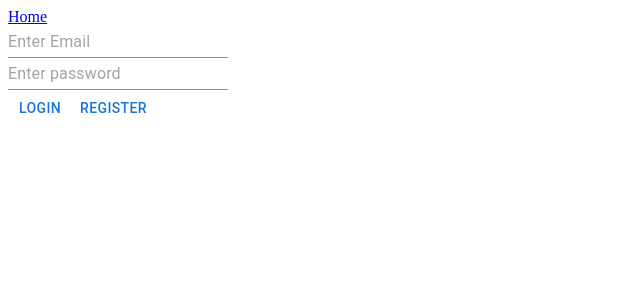
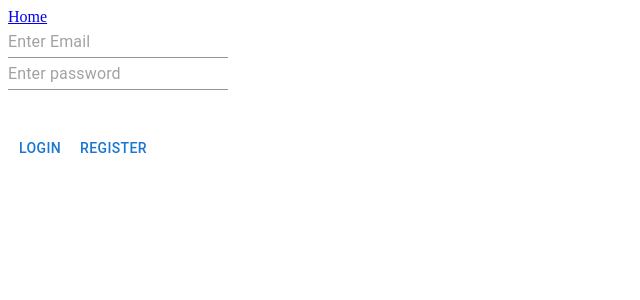
Before and after one commit to ujjawala397/ComponentsWebsite, a React (Create React App) app: page /signin in a window 1280 px wide. Shown: the top 300 px of the page, without its empty margins (0-640 px from the left). Built offline with nearby package versions, Linux system fonts and the light colour scheme.

Commit message:
Login with google feature

```diff
--- a/src/App.js
+++ b/src/App.js
@@ -13,14 +13,15 @@ import HitApi from './components/Api/HitApi';
 import LoginForm from './components/Login/LoginForm';
 import SignupForm from './components/Login/SignupForm';
 import { useState } from 'react';
+import { GoogleOAuthProvider } from '@react-oauth/google';
 
 
 const App = () =>{
 
   const [user,setLoginUser]=useState({})
   return(
-    <div>
-
+    <GoogleOAuthProvider clientId={`${process.env.REACT_APP_GOOGLE_CLIENT_ID}`}>
+      <div>
         <Routes>
           <Route exact path="/" element={
             user && user._id ?
@@ -42,7 +43,8 @@ const App = () =>{
           <Route path='/signup' element={<SignupForm/>} />
         </Routes>
 
-    </div>
+      </div>
+    </GoogleOAuthProvider>
   )
 }
 export default App;
--- a/src/components/Login/LoginForm.jsx
+++ b/src/components/Login/LoginForm.jsx
@@ -3,6 +3,10 @@ import React from 'react'
 import { useState } from 'react';
 import { Link ,useNavigate} from 'react-router-dom';
 import axios from "axios";
+import { createOrGetUser } from './response';
+import { GoogleLogin, googleLogout } from '@react-oauth/google';
+import useAuthStore from '../../store/authStore';
+import { Image } from 'react-bootstrap';
 const LoginForm = ({setLoginUser}) => {
 
     const navigate=useNavigate()
@@ -10,7 +14,7 @@ const LoginForm = ({setLoginUser}) => {
         email:"",
         pass:""
     });
-
+    const{userProfile,addUser,removeUser} = useAuthStore();
     const handleSubmit=(e)=>{
         e.preventDefault();
         console.log(data)
@@ -36,10 +40,39 @@ const LoginForm = ({setLoginUser}) => {
     <div>
         <Link to="/">Home</Link>
         <form onSubmit={handleSubmit}>
+
             <Input placeholder='Enter Email'onChange={(e)=>(setData({...data,email:e.target.value}))}/>
             <br></br>
             <Input placeholder='Enter password' type="password" onChange={(e)=>(setData({...data,pass:e.target.value}))}/>
             <br></br>
+                    {
+                    userProfile?
+                        (   <div>
+                                <div>{userProfile.userName}</div>
+                                <div>
+                                    <Image
+                                        width={40}
+                                        height={40}
+                                        className="rounded-full"
+                                        src={userProfile.image}
+                                        alt="Profile img"
+                                    />
+                                </div>
+                                <div>{userProfile.emailId}</div>
+                                <div><Button onClick={()=>{
+                                        googleLogout()
+                                        removeUser()
+                                    }}>Log Out</Button></div>
+                            </div>
+                        )
+                        :
+                        <GoogleLogin
+                            onSuccess={(response)=>createOrGetUser(response,addUser)}
+                            onError={()=>console.log("error")}
+                        />
+                }
+
+
             <Button type ="submit" onClick={login}>Login</Button>
             <Button onClick={()=> navigate('/signup')}>Register</Button>
 
--- /dev/null
+++ b/src/components/Login/response.jsx
@@ -0,0 +1,23 @@
+import axios from 'axios';
+import jwt_decode from  'jwt-decode';
+
+export const createOrGetUser = async (response,addUser) => {
+    const decoded=jwt_decode(response.credential);
+    console.log(decoded)
+
+    const {name,picture,sub,email} = decoded;
+
+    const user = {
+        _id:sub,
+        _type:'user',
+        userName:name,
+        image:picture,
+        emailId:email
+    }
+
+    addUser(user);
+
+    await axios.post("http://localhost:5000/googleRegister",user)
+
+
+}
--- /dev/null
+++ b/src/store/authStore.jsx
@@ -0,0 +1,16 @@
+import create from "zustand";
+import {persist} from "zustand/middleware";
+
+
+const authStore = (set)=> ({
+
+    userProfile:null,
+    addUser:(user)=>set({userProfile:user}),
+    removeUser:()=>set({userProfile:null})
+})
+
+const useAuthStore = create(persist(authStore,{
+    name:'auth'
+}))
+
+export default useAuthStore;
```
Also changed, not shown: package.json (+5 -2 lines), 2 other files (tests, documents, lock files or other folders).
